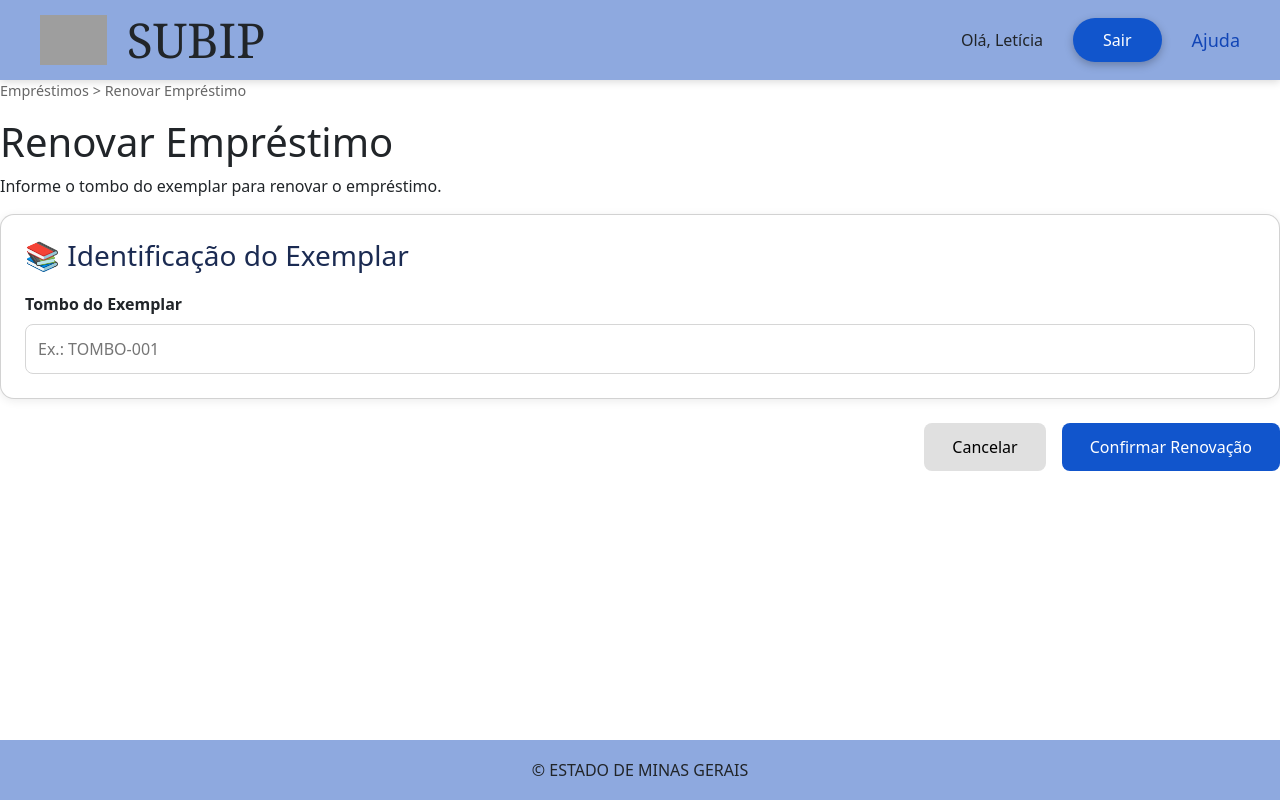
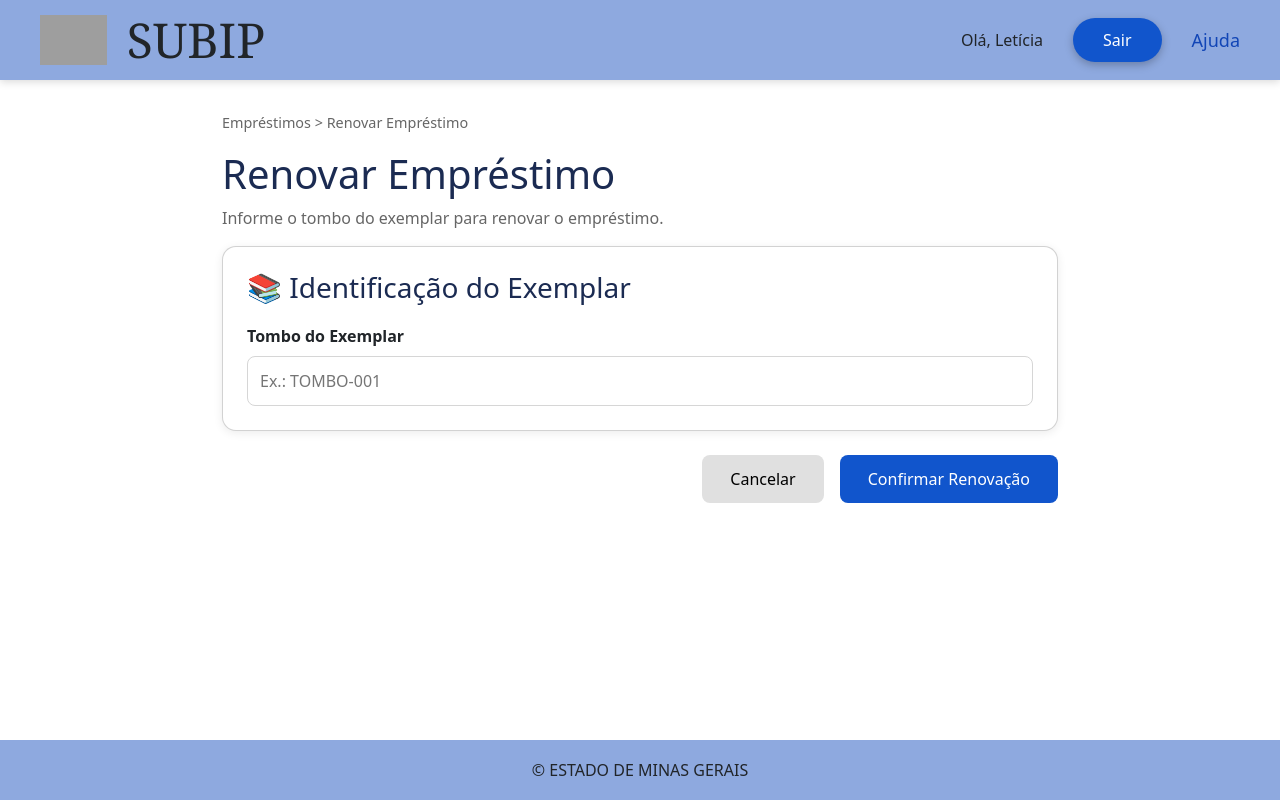
Before and after one commit to Leticia-mauricio/SUBiP-Frontend, an Angular app: page /gerenciar/emprestimos/renovar in a window 1280 px wide. Built offline with nearby package versions, Linux system fonts and the light colour scheme; no server answers; grey boxes are pictures that could not be loaded.

Commit message:
Jun 27, 2026, 4:44 PM

```diff
--- a/src/app/features/emprestimo/pages/emprestimo-renovar/emprestimo-renovar.html
+++ b/src/app/features/emprestimo/pages/emprestimo-renovar/emprestimo-renovar.html
@@ -1,3 +1,6 @@
+<div class="emprestimo-container">
+
+  <div class="page-header">
     <span class="breadcrumb">
       Empréstimos > Renovar Empréstimo
     </span>
@@ -104,3 +107,6 @@
       </div>
 
     </form>
+
+  </div>
+</div>
```
Lines whose indentation alone changed are shown as unchanged.
